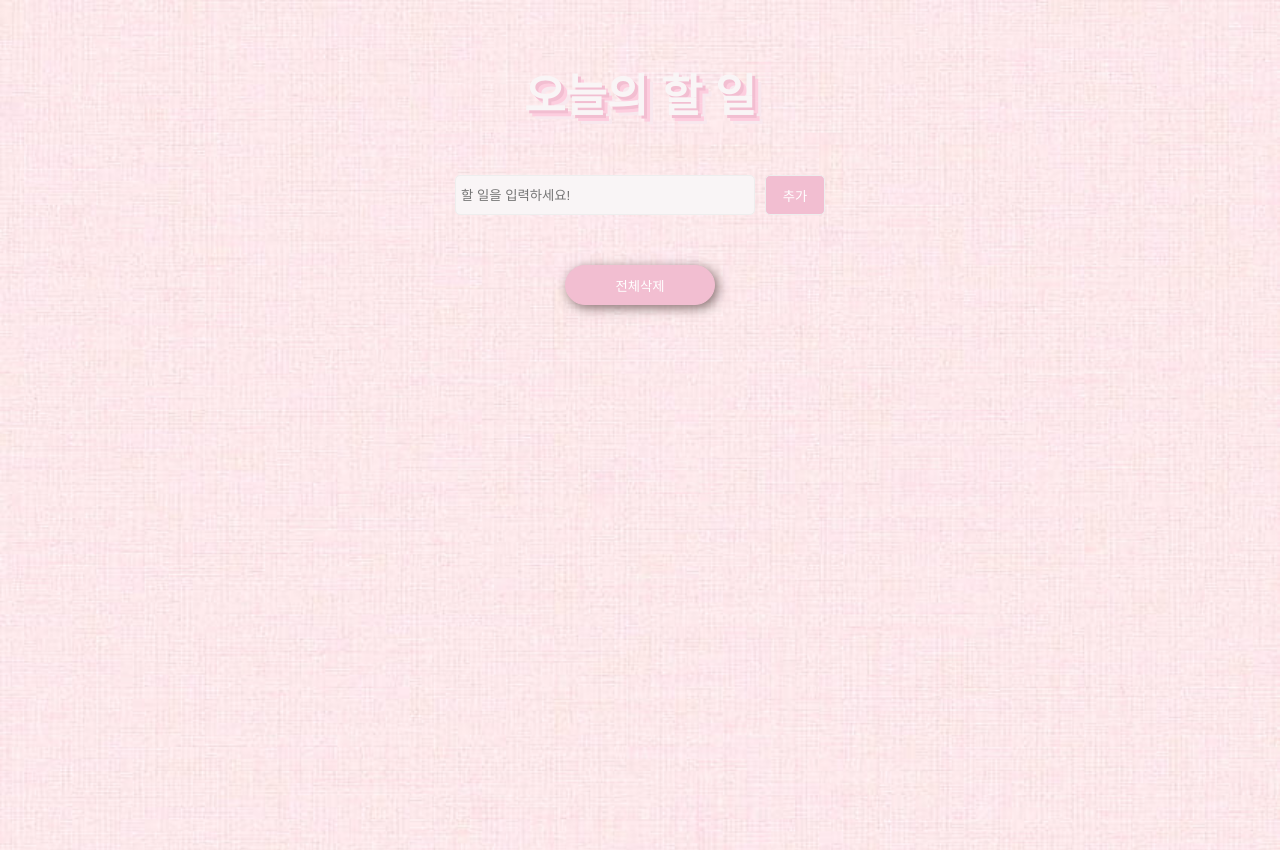
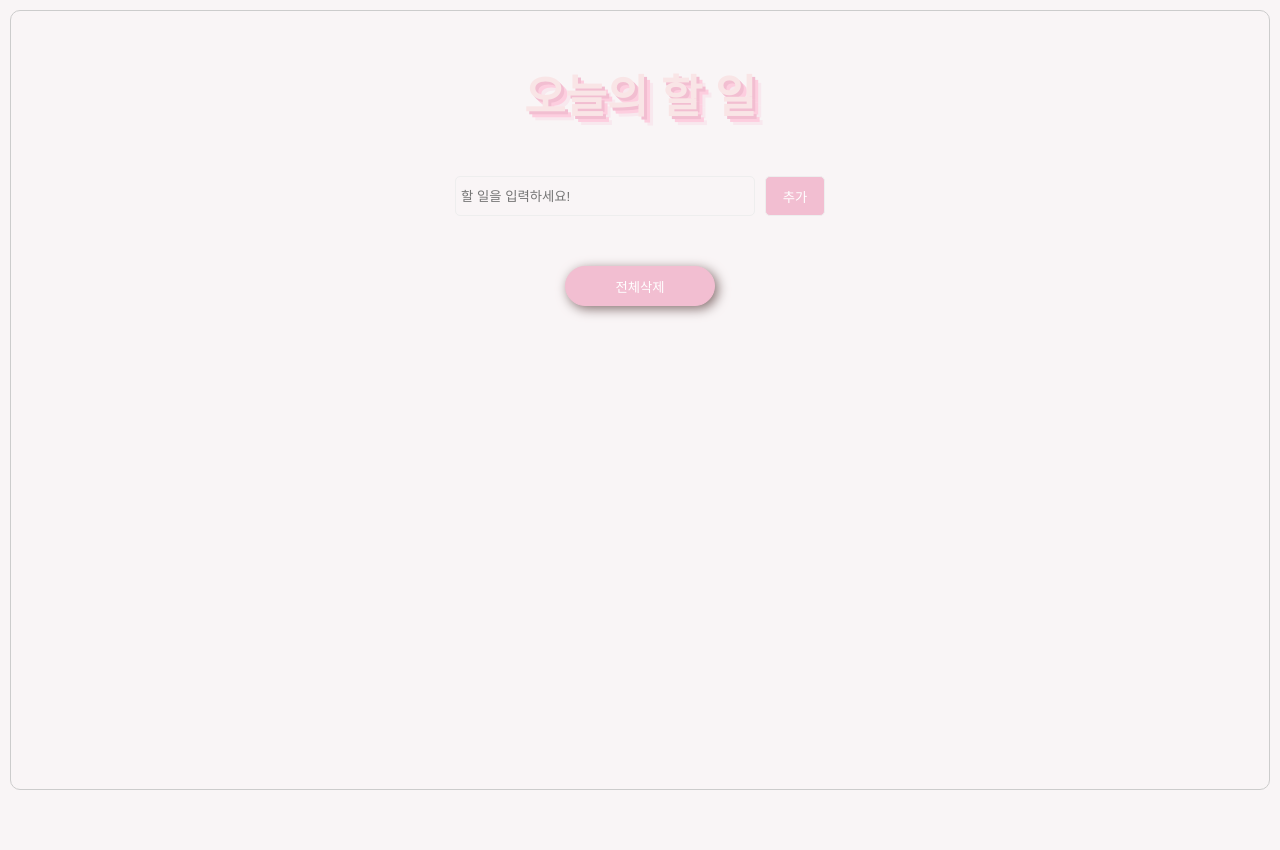
Before and after one commit to woooooooojin/todolist, a plain HTML site: page index.html in a window 1280 px wide. After the commit the page ends 800 px from the top, so only its background shows below. Drawn offline with Linux system fonts and the light colour scheme.

```diff
--- a/style.css
+++ b/style.css
@@ -10,9 +10,9 @@ body{
     font-family: 'Noto Sans KR', sans-serif;
     font-weight: 400;
     padding: 10px;
-    background: url(./pinkcanvas.jpeg) no-repeat;
-    background-size: cover;
-    /* background-color: #ffe7e7; */
+    /* background: url(./pinkcanvas.jpeg) no-repeat;
+    background-size: cover; */
+    background-color: #F9F5F6;
 }
 li {
     list-style: none;
@@ -28,7 +28,8 @@ a {
 .wrap {
     width: 100%;
     min-height: calc(100vh - 20px);
-    /* border: 1px solid #ccc; */
+    border: 1px solid #ccc;
+    border-radius: 10px;
     padding: 0 15px;
 
 }
@@ -39,7 +40,7 @@ a {
     text-shadow:  3px 3px #F2BED1, 6px 6px #FDCEDF, 9px 9px #F8E8EE;
 
     /* text-shadow: -2px 0px #F2BED1, 0px 2px #F2BED1, 2px 0px #F2BED1, 0px -2px #F2BED1; */
-    color: #F9F5F6;
+    color: #F9e5e6;
     font-size: 45px;
 }
 
```
